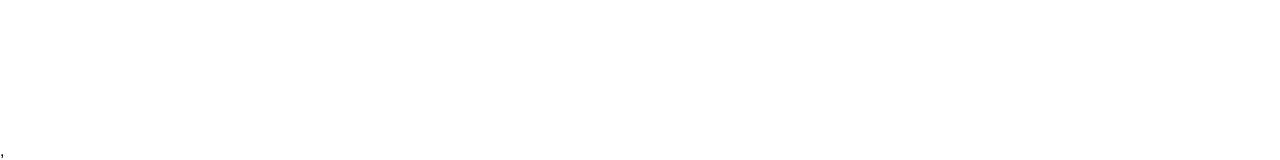
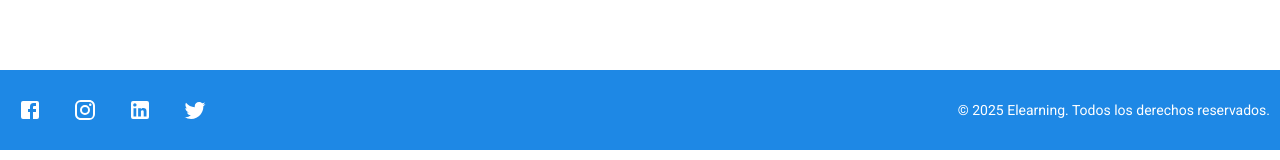
Before and after one commit to MarianoConesa/elearning, a React (Vite) app: page / in a window 1280 px wide. Shown: the part 663-823 px from the top of the page. Built offline with nearby package versions, Linux system fonts and the light colour scheme; no server answers.

Commit message:
footer provisional

```diff
--- /dev/null
+++ b/src/components/Footer/Footer.jsx
@@ -0,0 +1,48 @@
+import { Box, Grid, IconButton, Typography, useTheme, useMediaQuery } from "@mui/material"
+import { Facebook, Instagram, LinkedIn, Twitter } from "@mui/icons-material"
+import { useThemeContext } from "../../context/ThemeContext"
+
+const Footer = ({ data, loader, userData, userLoader, update }) => {
+    const theme = useTheme()
+    const { isDarkMode } = useThemeContext()
+    const colors = { ...theme.palette }
+    const isMobile = useMediaQuery(theme.breakpoints.down('sm'))
+
+    return (
+        <Grid container direction="column" sx={{ width: '100%' }}>
+            {/* Pie de página */}
+            <Grid item sx={{
+                display: 'flex',
+                justifyContent: 'space-between',
+                alignItems: 'center',
+                padding: '20px 10px',
+                backgroundColor: colors.primary.main,
+                flexDirection: isMobile ? 'column' : 'row',
+                textAlign: isMobile ? 'center' : 'left',
+            }}>
+                {/* Enlaces de redes sociales */}
+                <Box sx={{ display: 'flex', justifyContent: 'center', gap: '15px' }}>
+                    <IconButton sx={{ color: colors.logoWhite }}>
+                        <Facebook />
+                    </IconButton>
+                    <IconButton sx={{ color: colors.logoWhite }}>
+                        <Instagram />
+                    </IconButton>
+                    <IconButton sx={{ color: colors.logoWhite }}>
+                        <LinkedIn />
+                    </IconButton>
+                    <IconButton sx={{ color: colors.logoWhite }}>
+                        <Twitter />
+                    </IconButton>
+                </Box>
+
+                {/* Información de derechos */}
+                <Typography variant="body2" sx={{ color: colors.logoWhite, marginTop: isMobile ? '15px' : '0' }}>
+                    © 2025 Elearning. Todos los derechos reservados.
+                </Typography>
+            </Grid>
+        </Grid>
+    )
+}
+
+export default Footer
--- a/src/pages/Home/Home.jsx
+++ b/src/pages/Home/Home.jsx
@@ -6,6 +6,7 @@ import Carousel from '../../components/Carousel';
 import { useEffect, useState } from 'react';
 import ProfileImageUploader from '../../components/ProfileImageUploader';
 import LeftMenu from '../../components/leftMenu/LeftMenu';
+import Footer from '../../components/Footer/Footer';
 
 const Home = ({ data, userData, loader, userLoader, update, categories, catLoader }) => {
     const images = [
@@ -18,10 +19,12 @@ const Home = ({ data, userData, loader, userLoader, update, categories, catLoade
         <Grid container sx={{marginTop: `5px`}}>
             <Header {...{ data, userData, loader, userLoader, update }} />
 
-            <Grid item xs={12} sx={{height: `90dvh`, overflow: `auto`}}>
+            <Grid item xs={12} sx={{minHeight: `81dvh`, overflow: `auto`}}>
             {/* <Carousel images={images} height='700px'></Carousel> */}
 
             </Grid>
+
+            <Footer {...{ data, userData, loader, userLoader, update }}></Footer>
         </Grid>
     );
 };
```
Also changed, not shown: 1 other file (tests, documents, lock files or other folders).
